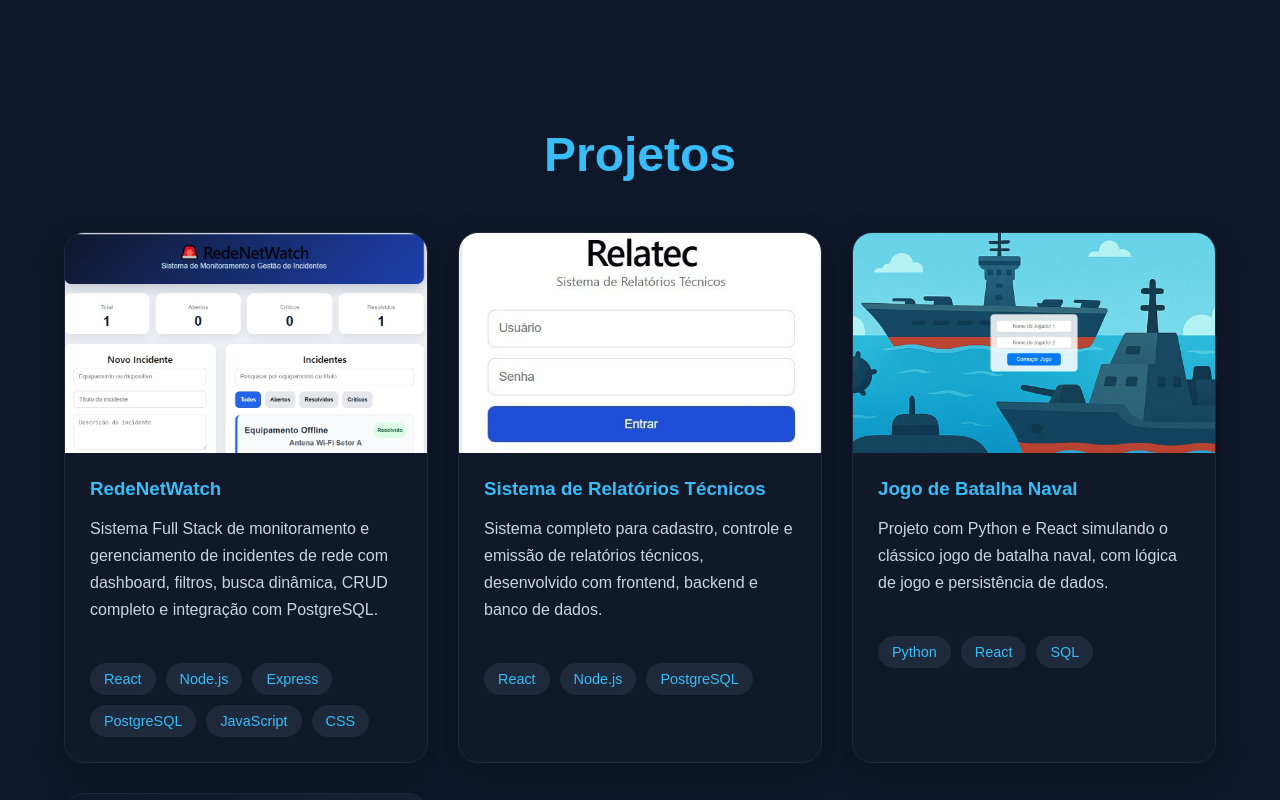
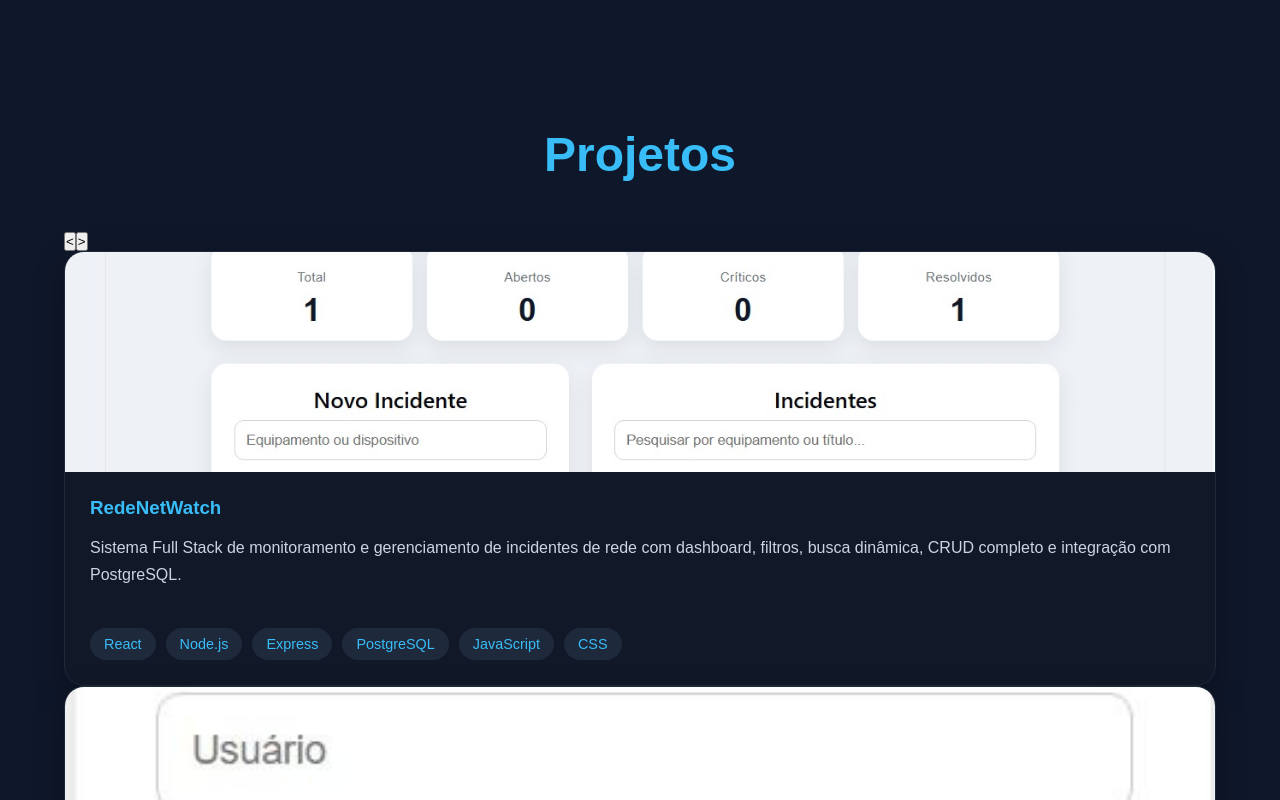
Before and after one commit to CassioNuness/portfolio-cassio-fullstack, a React (Vite) app in the folder frontend/: page / in a window 1280 px wide. Shown: the part 1880-2680 px from the top of the page. Built offline with nearby package versions, Linux system fonts and the light colour scheme.

Commit message:
feat: adiciona carrossel horizontal de projetos

```diff
--- a/frontend/src/App.jsx
+++ b/frontend/src/App.jsx
@@ -1,4 +1,4 @@
-import { useState } from "react";
+import { useRef, useState } from "react";
 
 import "./index.css";
 
@@ -36,6 +36,21 @@ function App() {
   });
 
   const [status, setStatus] = useState("");
+
+  const projectsRef = useRef(null);
+
+  function scrollProjects(direction) {
+    if (!projectsRef.current) {
+      return;
+    }
+
+    const scrollAmount = 420;
+
+    projectsRef.current.scrollBy({
+      left: direction === "left" ? -scrollAmount : scrollAmount,
+      behavior: "smooth",
+    });
+  }
 
   function handleChange(event) {
     setFormData({
@@ -183,9 +198,21 @@ function App() {
       {/* PROJECTS */}
       <section className="section" id="projects">
         <div className="container">
-          <h2>Projetos</h2>
+          <div className="projects-header">
+            <h2>Projetos</h2>
 
-          <div className="grid">
+            <div className="carousel-buttons">
+              <button type="button" onClick={() => scrollProjects("left")}>
+                {"<"}
+              </button>
+
+              <button type="button" onClick={() => scrollProjects("right")}>
+                {">"}
+              </button>
+            </div>
+          </div>
+
+          <div className="projects-carousel" ref={projectsRef}>
             {projects.map((project, index) => (
               <div className="project-card" key={index}>
                 {project.image ? (
```
